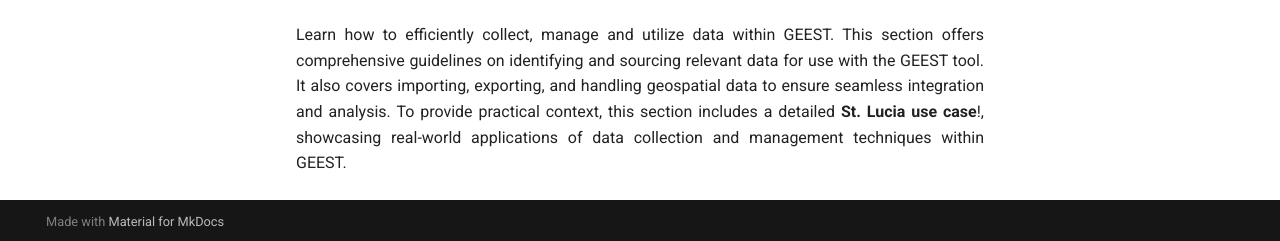
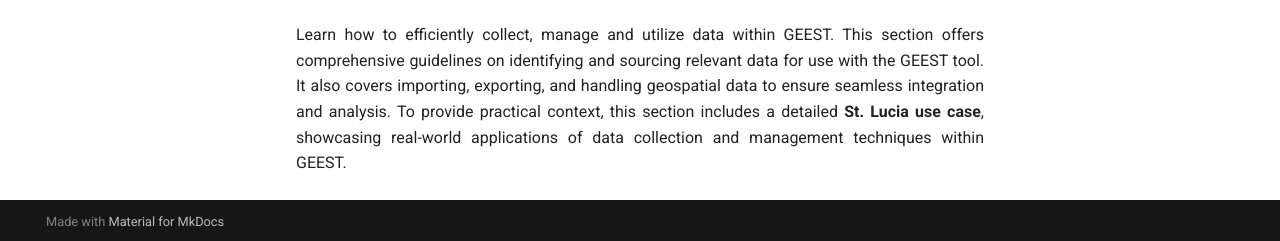
Before and after one commit to worldbank/GEEST, an MkDocs documentation site: the page built from docs/user_guide.md, in a window 1280 px wide and 1095 px high. Shown: the part 851-1092 px from the top of the window. Built offline with MkDocs 1.6.1 and Material for MkDocs 9.7.7, drawn with Linux system fonts in a browser that asks for light colours.

```diff
--- a/docs/user_guide.md
+++ b/docs/user_guide.md
@@ -21,5 +21,5 @@ Explore the analytical capabilities of GEEST, from combining data on the distrib
 
 ## [Data Collection](https://worldbank.github.io/GEEST/docs/userguide/datacollection.html)
 <p align="justify">
-Learn how to efficiently collect, manage and utilize data within GEEST. This section offers comprehensive guidelines on identifying and sourcing relevant data for use with the GEEST tool. It also covers importing, exporting, and handling geospatial data to ensure seamless integration and analysis. To provide practical context, this section includes a detailed <strong>St. Lucia use case</strong>!, showcasing real-world applications of data collection and management techniques within GEEST.
+Learn how to efficiently collect, manage and utilize data within GEEST. This section offers comprehensive guidelines on identifying and sourcing relevant data for use with the GEEST tool. It also covers importing, exporting, and handling geospatial data to ensure seamless integration and analysis. To provide practical context, this section includes a detailed <strong>St. Lucia use case</strong>, showcasing real-world applications of data collection and management techniques within GEEST.
 </p>
```
